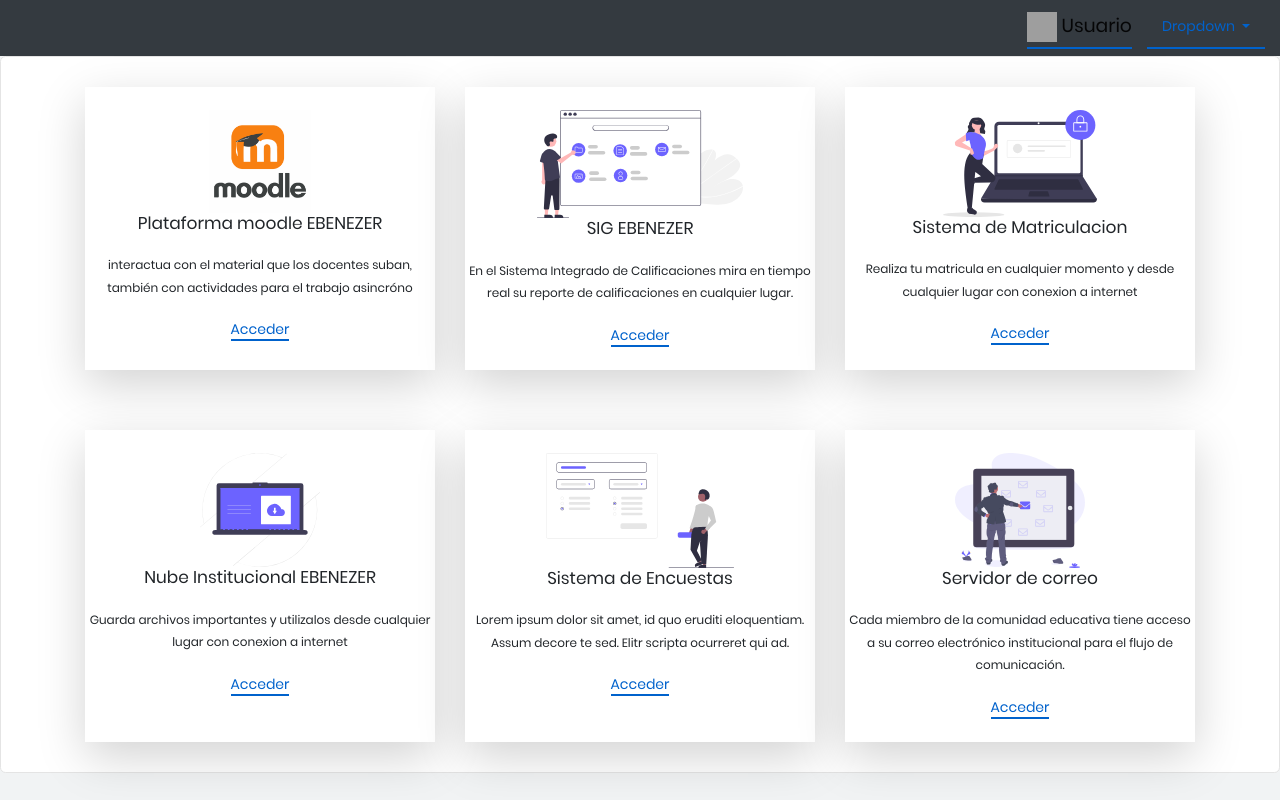
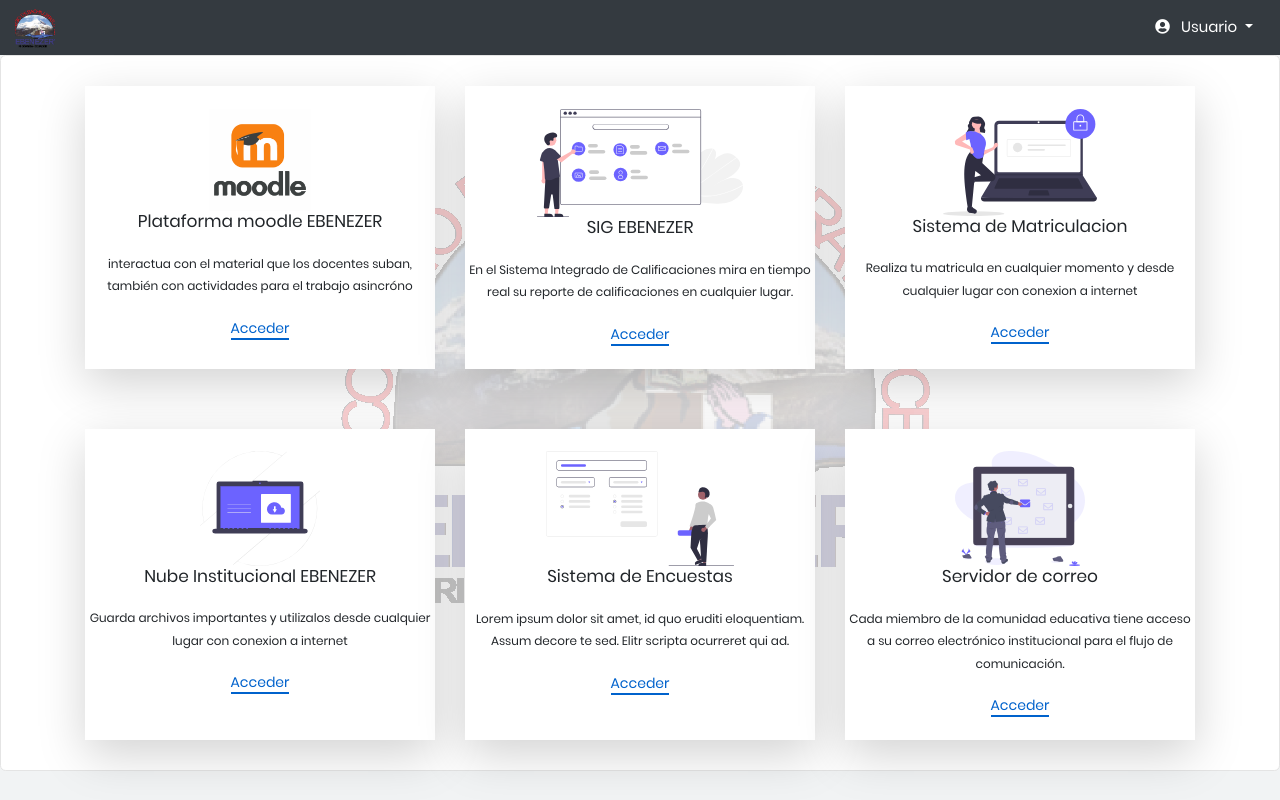
Before and after one commit to stteffano13/SGA, an Angular app in the folder frontend/sga/: page /principal in a window 1280 px wide. Built offline with nearby package versions, Linux system fonts and the light colour scheme; grey boxes are pictures that could not be loaded; a web font is replaced by a local one.

Commit message:
listo pagina princiapl

```diff
--- a/frontend/sga/src/app/paginas/principal/principal.component.css
+++ b/frontend/sga/src/app/paginas/principal/principal.component.css
@@ -4,7 +4,7 @@
 span{
     font-size:12px;
 }
-a{
+.a{
   text-decoration:none;
   color: #0062cc;
   border-bottom:2px solid #0062cc;
@@ -26,3 +26,9 @@
 h4{
     font-size:17px;
 }
+
+.imagen-fondo{
+
+
+    opacity: 0.2;
+}
--- a/frontend/sga/src/app/paginas/principal/principal.component.html
+++ b/frontend/sga/src/app/paginas/principal/principal.component.html
@@ -1,29 +1,41 @@
-<nav class="navbar navbar-light bg-dark text-right ">
-  <a class="navbar-brand  ml-auto" href="#" >
-    <img src="/docs/4.6/assets/brand/bootstrap-solid.svg" width="30" height="30" class="d-inline-block align-top " alt="">
-   Usuario
+<nav class="navbar navbar-light bg-dark text-right  ">
+  <img src="../../../assets/images/logo.png" class="img-xs flex">
+  <a class="navbar-brand  ml-auto" href="#">
+
   </a>
 
-  <li class="nav-item dropdown">
-    <a class="nav-link dropdown-toggle" href="#" id="navbarDropdown" role="button" data-toggle="dropdown" aria-haspopup="true" aria-expanded="false">
-      Dropdown
-    </a>
-    <div class="dropdown-menu" aria-labelledby="navbarDropdown">
-      <a class="dropdown-item" href="#">Action</a>
-      <a class="dropdown-item" href="#">Another action</a>
-      <div class="dropdown-divider"></div>
-      <a class="dropdown-item" href="#">Something else here</a>
+
+
+
+
+  <div class="btn-group">
+    <button type="button" class="btn btn-none dropdown-toggle white" data-toggle="dropdown" data-display="static"
+      aria-haspopup="true" aria-expanded="false">
+      <i class="fa fa-user-circle white"></i> &nbsp; Usuario
+    </button>
+    <div class="dropdown-menu dropdown-menu-right dropdown-menu-lg-left">
+      <button class="dropdown-item" type="button">Action</button>
+      <button class="dropdown-item" type="button">Another action</button>
+      <button class="dropdown-item" type="button">Something else here</button>
     </div>
-  </li>
+  </div>
 </nav>
 
 
-<div class="box p-0 m-0">
+<div class="box p-0 m-0 ">
+
+
+<div class="w-100 text-center position-absolute pt-5" >
+  <img src="../../../assets/images/logo.png" class="img-xl   imagen-fondo mx-auto">
+</div>
+
   <!-- Image and text -->
-  <div class="container  ">
+  <div class="container">
+
+
+
 
     <div class="row">
-
 
 
       <div class="col-lg-4 col-md-4 col-sm-4 col-xs-12" style="display: flex;">
@@ -41,14 +53,14 @@
             </span>
           </div>
 
-            <a href="#">Acceder</a>
+          <a href="#" class="a">Acceder</a>
 
         </div>
       </div>
 
-        <div class="col-lg-4 col-md-4 col-sm-4 col-xs-12" style="display: flex;" >
+      <div class="col-lg-4 col-md-4 col-sm-4 col-xs-12" style="display: flex;">
 
-          <div class="box-part text-center boxs shadow-lg px-1 py-4 "  >
+        <div class="box-part text-center boxs shadow-lg px-1 py-4 ">
 
           <img src="../../../assets/images/sistema.svg" width="60%">
 
@@ -63,7 +75,7 @@
               cualquier lugar.</span>
           </div>
 
-            <a href="#" >Acceder</a>
+          <a href="#" class="a">Acceder</a>
 
         </div>
       </div>
@@ -82,13 +94,10 @@
             <span>Realiza tu matricula en cualquier momento y desde cualquier lugar con conexion a internet</span>
           </div>
 
-            <a href="#">Acceder</a>
+          <a href="#" class="a">Acceder</a>
 
         </div>
       </div>
-
-
-
 
 
 
@@ -107,7 +116,7 @@
             <span>Guarda archivos importantes y utilizalos desde cualquier lugar con conexion a internet</span>
           </div>
 
-          <a href="#">Acceder</a>
+          <a href="#" class="a">Acceder</a>
 
         </div>
       </div>
@@ -127,7 +136,7 @@
               qui ad.</span>
           </div>
 
-          <a href="#">Acceder</a>
+          <a href="#" class="a">Acceder</a>
 
         </div>
       </div>
@@ -147,11 +156,12 @@
               flujo de comunicación.</span>
           </div>
 
-          <a href="#">Acceder</a>
+          <a href="#" class="a">Acceder</a>
 
         </div>
       </div>
 
+
     </div>
   </div>
 </div>
```
Lines whose indentation alone changed are shown as unchanged.
